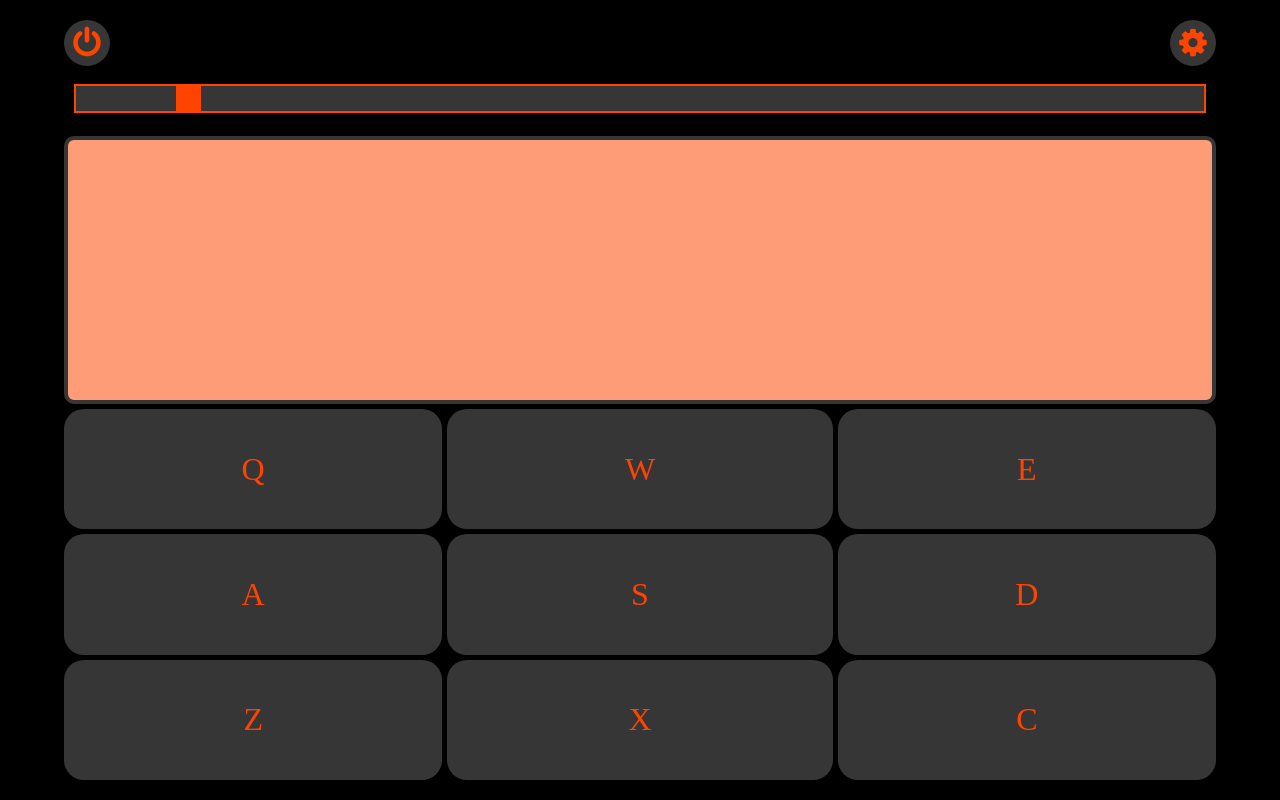
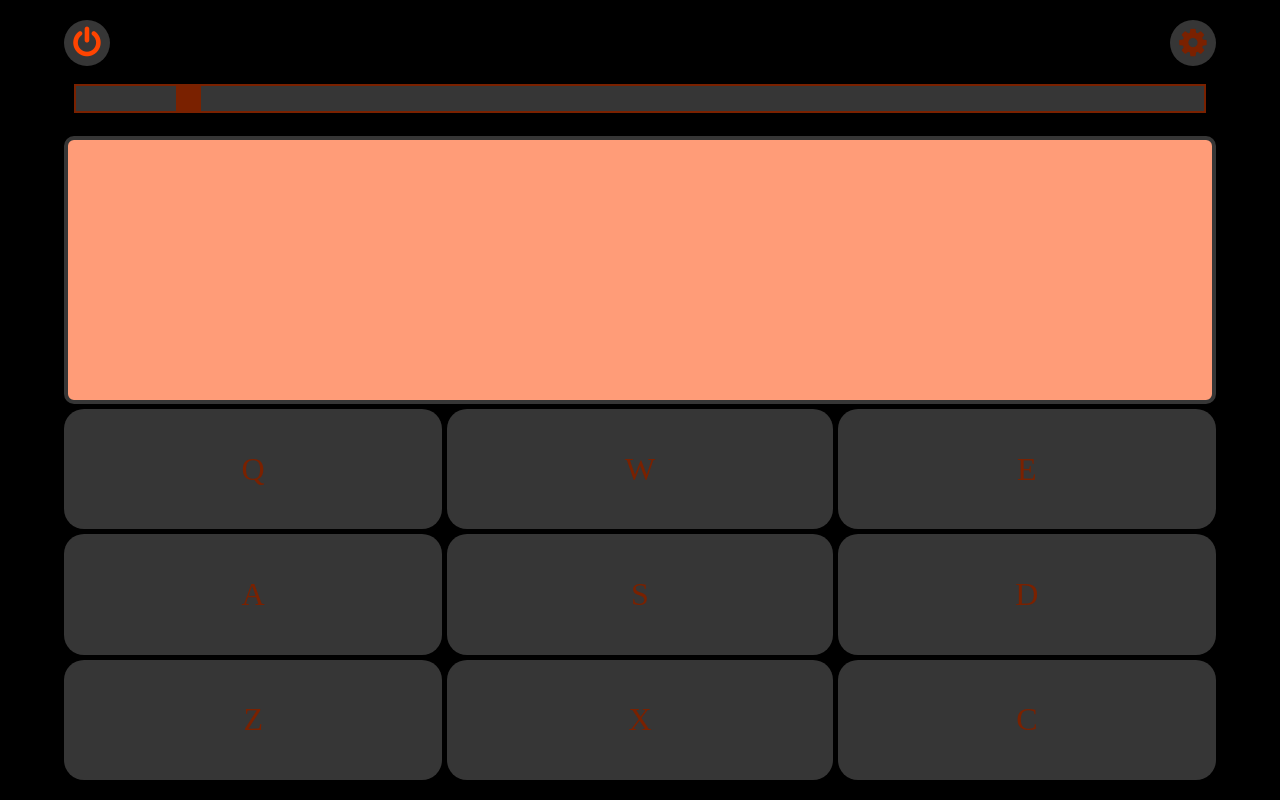
Before and after one commit to JohnDelta/drum-machine, a React (Create React App) app: page / in a window 1280 px wide. Built offline with nearby package versions, Linux system fonts and the light colour scheme; a web font is replaced by a local one.

Commit message:
continue on fixing power off/on style

```diff
--- a/src/App.css
+++ b/src/App.css
@@ -94,6 +94,14 @@
 	cursor: pointer;
 }
 
+.volume-slider-off::-webkit-slider-thumb {
+	background : #7a2100;
+}
+
+.volume-slider-off::-moz-range-thumb {
+	background : #7a2100;
+}
+
 .Display {
 	margin-top : 5px;
 	background : #ff9c78;
--- a/src/App.js
+++ b/src/App.js
@@ -70,19 +70,23 @@ class App extends React.Component {
 			<div className="App">
 				<Options
 					volume={this.state.volume}
+					power={this.state.power}
 					padToSounds={this.state.padToSounds}
 					soundEffects={this.state.soundEffects}
 					updateVolume={this.updateVolume}
 					updateDisplay={this.updateDisplay}
 					toggleEdit={this.toggleEdit}
+					togglePower={this.togglePower}
 				/>
 				<Display
+					power={this.state.power}
 					edit={this.state.edit}
 					display={this.state.display}
 					padToSounds={this.state.padToSounds}
 					soundEffects={this.state.soundEffects}
 				/>
 				<Drumpad
+					power={this.state.power}
 					volume={this.state.volume}
 					soundEffects={this.state.soundEffects}
 					padToSounds={this.state.padToSounds}
--- a/src/Drumpad.js
+++ b/src/Drumpad.js
@@ -6,7 +6,8 @@ class Drumpad extends React.Component {
 		this.state = {
 			padToSounds : [],
 			soundEffects : [],
-			volume : 0
+			volume : 0,
+			power : false
 		};
 		this.handleClick = this.handleClick.bind(this);
 		this.playSound = this.playSound.bind(this);
@@ -16,7 +17,8 @@ class Drumpad extends React.Component {
 		this.setState({
 			padToSounds : this.props.padToSounds,
 			soundEffects : this.props.soundEffects,
-			volume : this.props.volume
+			volume : this.props.volume,
+			power : this.props.power
 		});
 	}
 
@@ -36,6 +38,11 @@ class Drumpad extends React.Component {
 				volume : this.props.volume
 			});
 		}
+		if(this.state.power !== this.props.power) {
+			this.setState({
+				power : this.props.power
+			});
+		}
 	}
 
 	handleClick(e) {
@@ -49,12 +56,22 @@ class Drumpad extends React.Component {
 				.filter((item) => padToSound.idSound === item.idSound)[0];
 		let audio = new Audio(soundEffect.url);
 		audio.volume = this.state.volume * 1/100;
-		audio.play();
-
-		this.props.updateDisplay(soundEffect.idSound);
+		if(this.state.power) {
+			audio.play();
+			this.props.updateDisplay(soundEffect.idSound);
+		}
 	}
 
 	render() {
+		/*Create the power off style*/
+		let powerStyle = {};
+		if(!this.state.power) {
+			powerStyle = {
+				color : "#7a2100",
+				pointerEvents : "none"
+			};
+		}
+
 		let pads = [];
 		this.props.padToSounds.forEach((padToSound,index) => {
 			pads.push(
@@ -64,6 +81,7 @@ class Drumpad extends React.Component {
 					id={padToSound.keyTrigger}
 					dangerouslySetInnerHTML={{__html : padToSound.keyTrigger}}
 					onClick={this.handleClick}
+					style={powerStyle}
 				/>
 			);
 		});
--- a/src/Options.js
+++ b/src/Options.js
@@ -6,17 +6,20 @@ class Options extends React.Component {
 		this.state = {
 			padToSounds : [],
 			soundEffects  :[],
-			volume : 0
+			volume : 0,
+			power : false
 		};
 		this.handleChangeVolume = this.handleChangeVolume.bind(this);
 		this.handleClickEdit = this.handleClickEdit.bind(this);
+		this.handleClickPower = this.handleClickPower.bind(this);
 	}
 
 	componentWillMount() {
 		this.setState({
 			padToSounds : this.props.padToSounds,
 			soundEffects : this.props.soundEffects,
-			volume : this.props.volume
+			volume : this.props.volume,
+			power : this.props.power
 		});
 	}
 
@@ -28,6 +31,11 @@ class Options extends React.Component {
 	componentDidUpdate() {
 		if(this.state.volume !== this.props.volume) {
 			this.props.updateVolume(this.state.volume);
+		}
+		if(this.state.power !== this.props.power) {
+			this.setState({
+				power : this.props.power
+			});
 		}
 	}
 
@@ -41,33 +49,60 @@ class Options extends React.Component {
 		this.props.toggleEdit();
 	}
 
+	handleClickPower() {
+		this.props.togglePower();
+	}
+
 	render() {
+		/*Create the power off style*/
+		let powerStyle = {};
+		let powerSliderClass = "volume-slider ";
+		let disabled = "";
+		if(!this.state.power) {
+			powerStyle = {
+				color : "#7a2100",
+				pointerEvents : "none",
+				borderColor : "#7a2100"
+			};
+			disabled="disabled";
+			powerSliderClass += "volume-slider-off";
+		}
+
 		return(
 			<div className="Options">
-
-				<div className="onoff">
-					<i className="fa fa-power-off font-button"></i>
+				<div
+					className="onoff"
+					onClick={this.handleClickPower}
+					>
+					<i
+						className="fa fa-power-off font-button"
+					/>
 				</div>
 
 				<div
 					className="edit"
 					onClick={this.handleClickEdit}
+					disabled={disabled}
+					style={powerStyle}
 					>
-					<i className="fa fa-cog font-button"></i>
+					<i
+						className="fa fa-cog font-button"
+						style={powerStyle}
+					/>
 				</div>
 
 				<div className="volume">
 					<input
-						className="volume-slider"
+						className={powerSliderClass}
+						style={powerStyle}
 						type="range"
 						min="1"
 						max="100"
 						id="volume"
 						onChange={this.handleChangeVolume}
+						disabled={disabled}
 					/>
 				</div>
-
-
 			</div>
 		);
 	}
```
